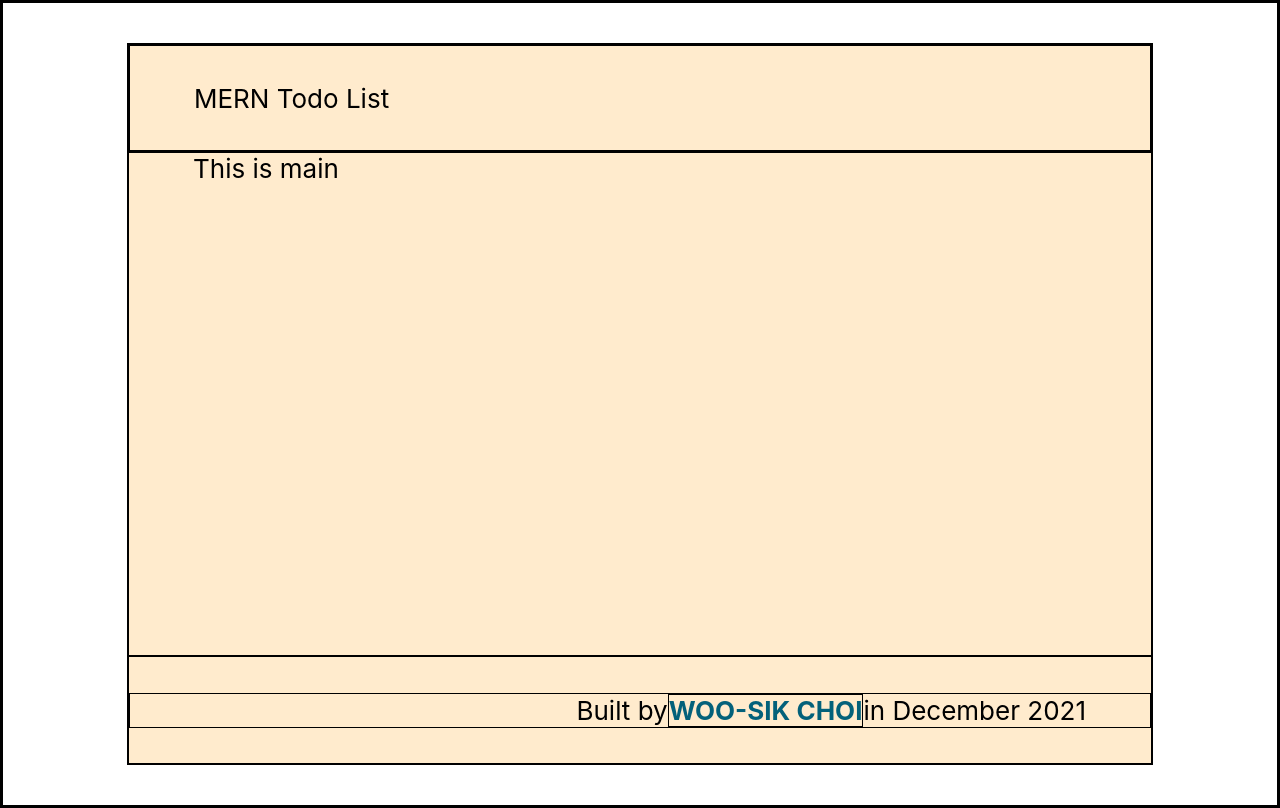
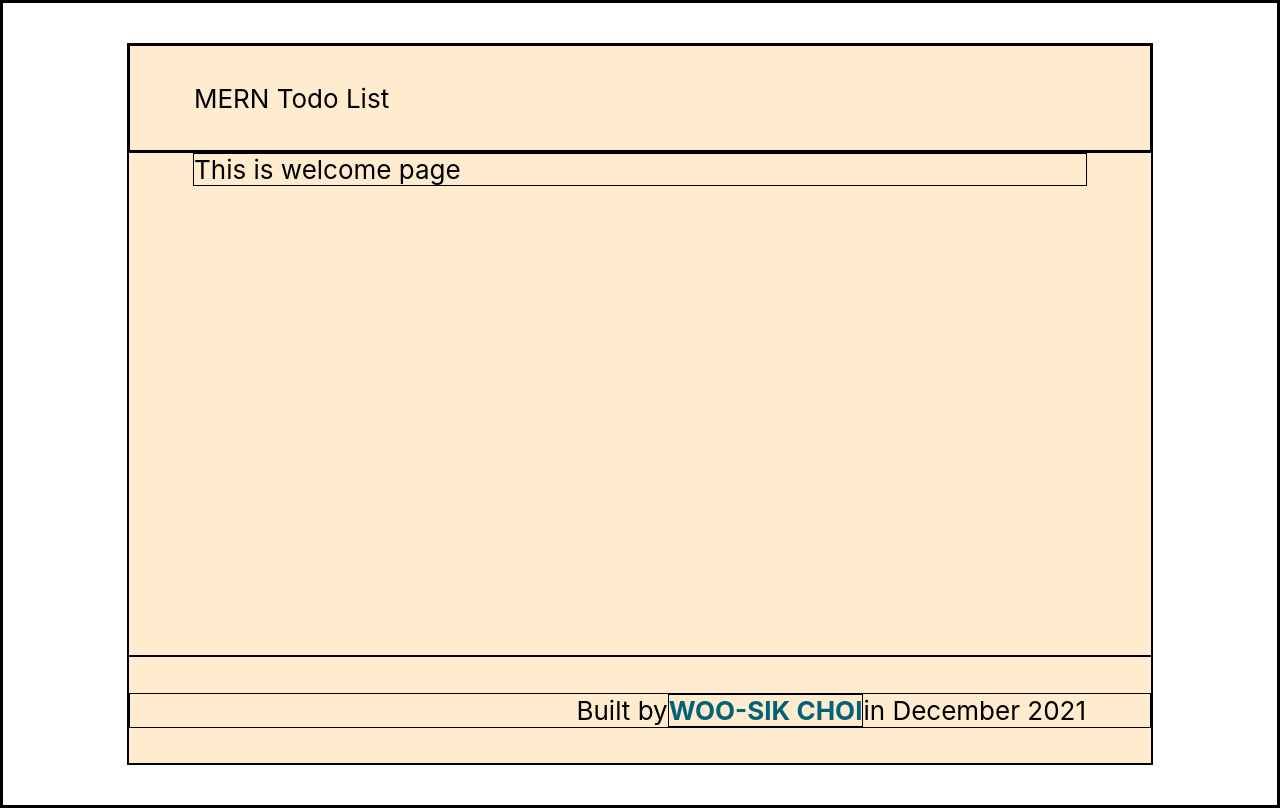
Before and after one commit to dvlprwchoi/mern-tdl, a React (Create React App) app: page / in a window 1280 px wide. Built offline with nearby package versions, Linux system fonts and the light colour scheme.

Commit message:
Add welcome component

```diff
--- a/src/components/Main/Main.js
+++ b/src/components/Main/Main.js
@@ -1,5 +1,11 @@
+import Welcome from '../Welcome/Welcome';
+
 function Main() {
-  return <div className="main">This is main</div>;
+  return (
+    <div className="main">
+      <Welcome />
+    </div>
+  );
 }
 
 export default Main;
--- /dev/null
+++ b/src/components/Welcome/Welcome.js
@@ -0,0 +1,5 @@
+function Welcome() {
+  return <div className="welcome">This is welcome page</div>;
+}
+
+export default Welcome;
```
